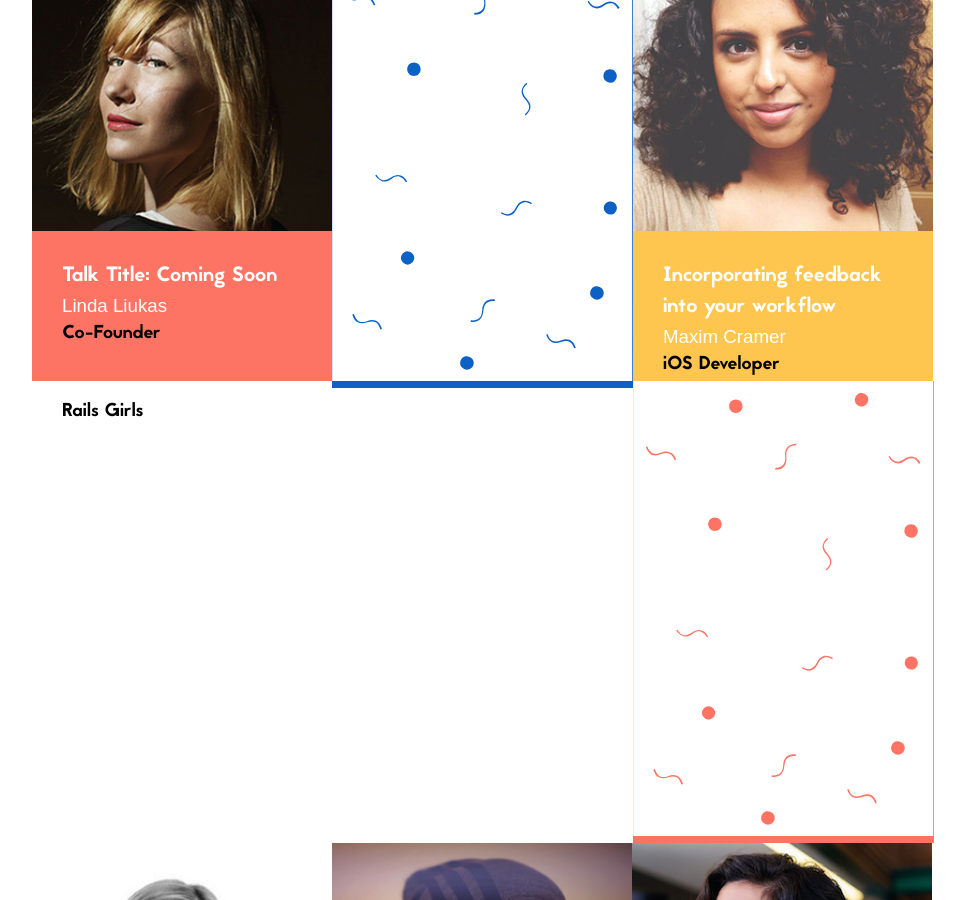
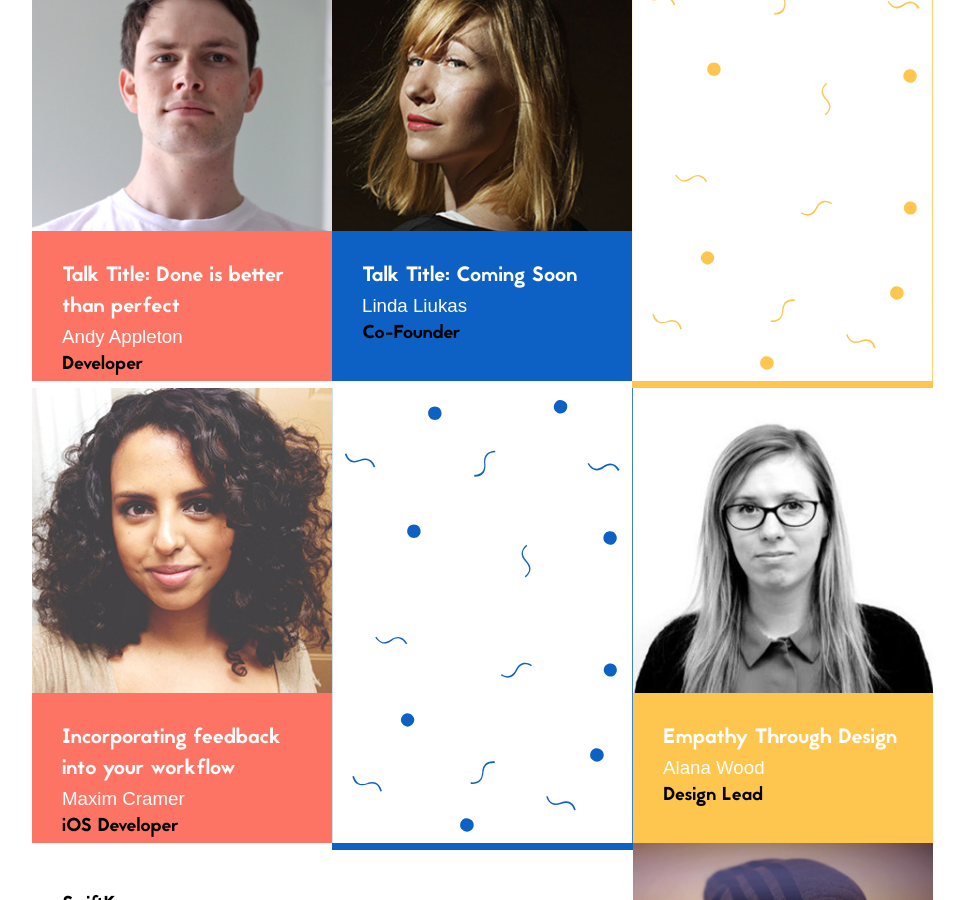
Before and after one commit to Sambillingham/beyond, a Jekyll site: the page built from index.html, in a window 1280 px wide and 900 px high, scrolled down 3592 px. Shown: the whole window, without its empty margins (8-973 px from the left). Built offline with Jekyll 4.4.1, drawn with Linux system fonts in a browser that asks for light colours; some web fonts are replaced.

Commit message:
Add in Andy Appletons speaker details

```diff
--- a/index.html
+++ b/index.html
@@ -54,6 +54,16 @@
       <h3 class="speaker__name">Alice Bartlett</h3>
       <h3 class="speaker__position">Senior Developer</h3>
       <h3 class="speaker__company">Gorvernment Digital Service</h3>
+    </div>
+  </div>
+
+  <div class="speaker speaker--small">
+    <img class="speaker__image" src="img/speaker-andy-appleton.jpg">
+    <div class="speaker__info">
+      <h2 class="speaker__title">Talk Title: Done is better than perfect</h2>
+      <h3 class="speaker__name">Andy Appleton</h3>
+      <h3 class="speaker__position">Developer</h3>
+      <h3 class="speaker__company">Heroku</h3>
     </div>
   </div>
 
```
